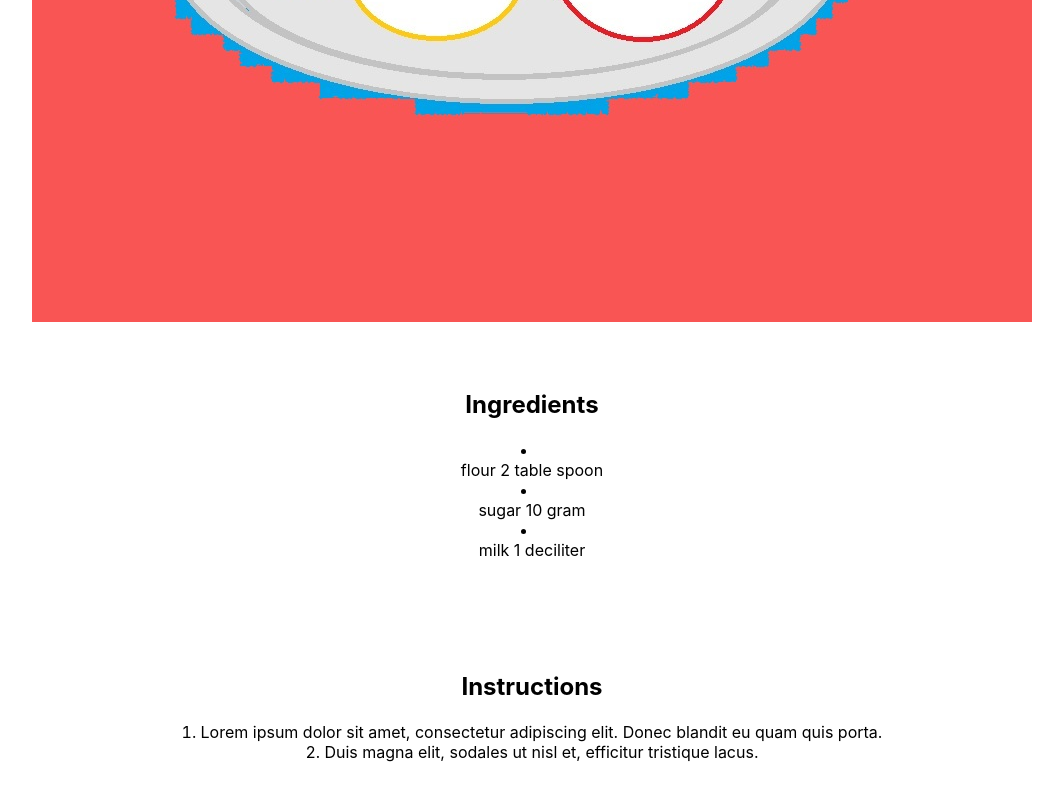
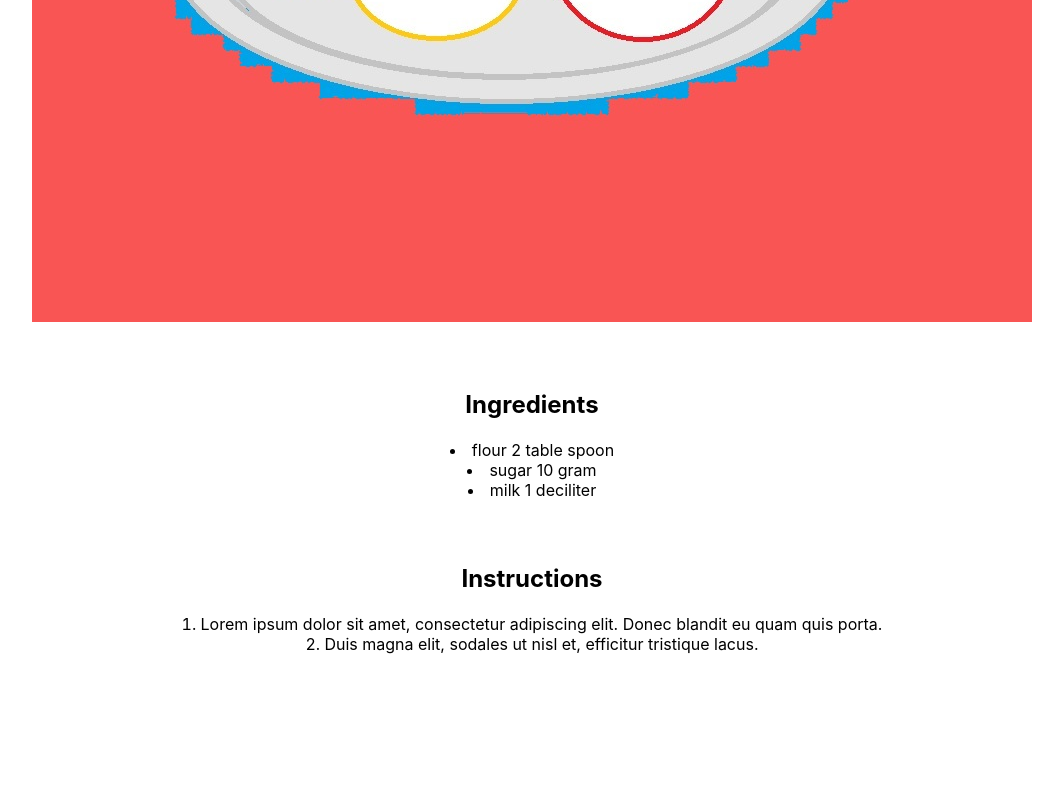
Before and after one commit to DoNotWorr/project-recipe, a React (Create React App) app: page /recipe/1 in a window 1280 px wide. Shown: the part 637-1437 px from the top of the page, without its empty margins (108-1171 px from the left). After the commit the page ends 1339 px from the top, so only its background shows below. Built offline with nearby package versions, Linux system fonts and the light colour scheme.

Commit message:
list-style in Recipe.module.css

```diff
--- a/src/components/Recipe/Recipe.jsx
+++ b/src/components/Recipe/Recipe.jsx
@@ -21,9 +21,7 @@ export default function Recipe(props) {
       <ul className={styles.ingredients}>
         {recipe.ingredients.map((ingredient) => (
           <li>
-            <p>
-              {ingredient.name} {ingredient.quantity} {ingredient.unit}
-            </p>
+            {ingredient.name} {ingredient.quantity} {ingredient.unit}
           </li>
         ))}
       </ul>
--- a/src/components/Recipe/Recipe.module.css
+++ b/src/components/Recipe/Recipe.module.css
@@ -2,9 +2,6 @@
   display: flex;
   flex-direction: column;
   list-style: disc inside;
-  padding: 0 0 6vh 0;
-  vertical-align: middle;
-  justify-content: center;
   margin: 0;
 }
 
```
